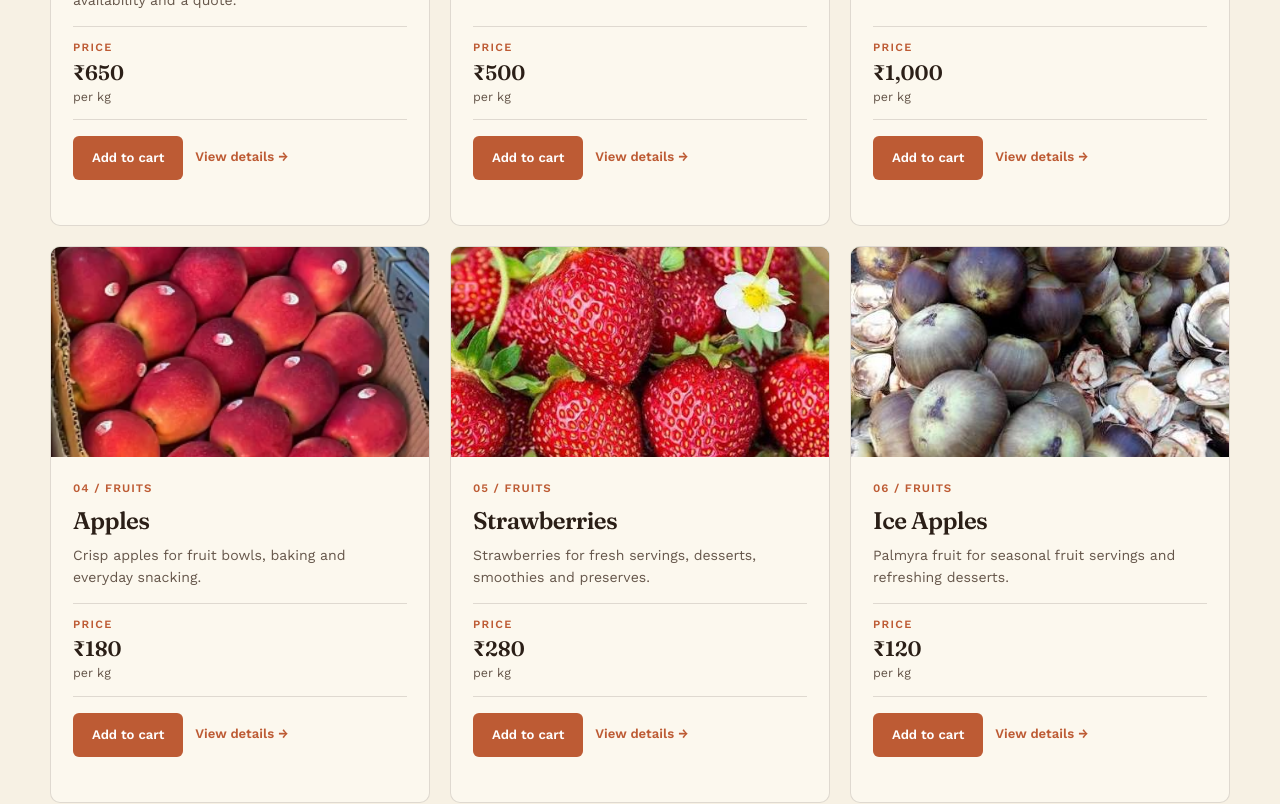
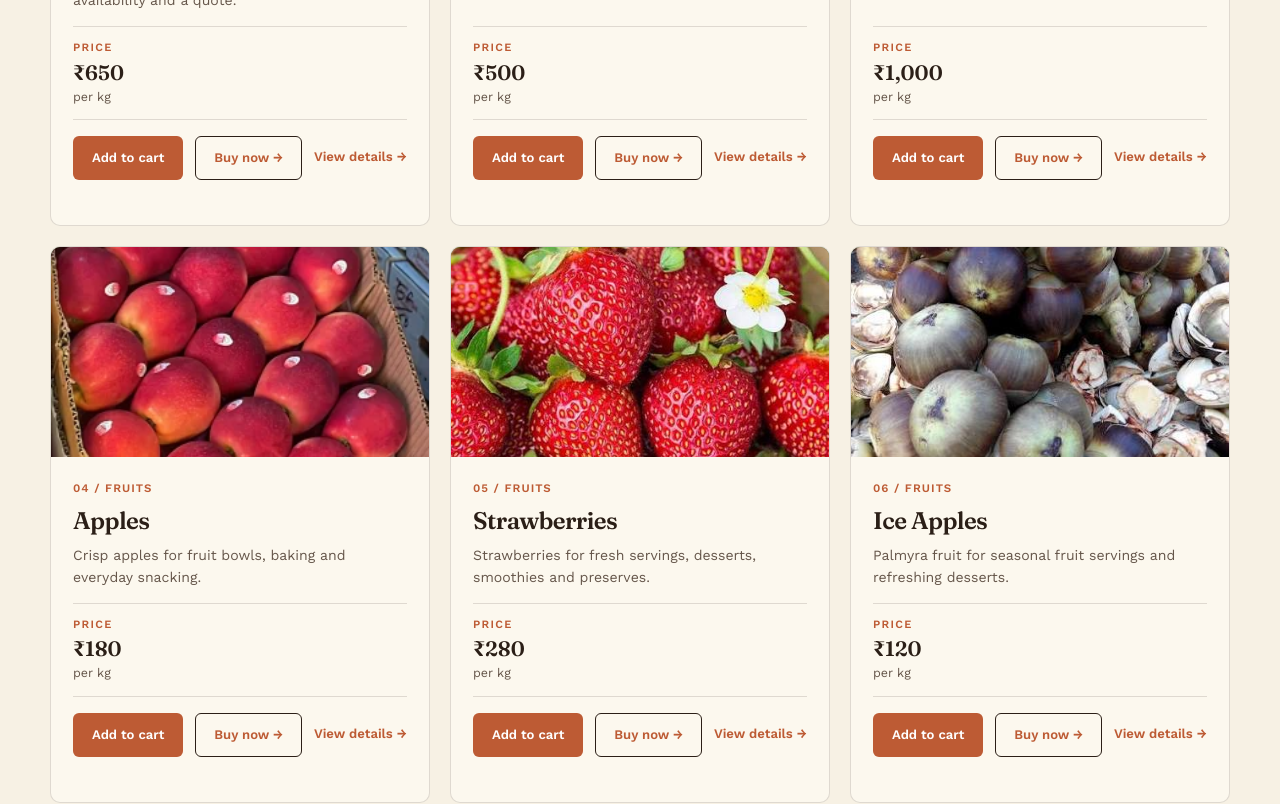
Before and after one commit to persevexllp-beep/Persevex-agro, a Next.js app: page /products in a window 1280 px wide. Shown: the part 880-1684 px from the top of the page. Built offline with nearby package versions, Linux system fonts and the light colour scheme.

Commit message:
added payments links

```diff
--- a/app/cart/cart-view.tsx
+++ b/app/cart/cart-view.tsx
@@ -12,7 +12,7 @@ export function CartView() {
   const cart = useCart();
   const pricing = calculatePricing(cart.items);
   return <section className="section inner-page"><div className="wrap">
-    <div className="section-heading"><span className="section-kicker">YOUR CART</span><h1>Your selected products.</h1><p>Choose quantities, then checkout to prepare your order enquiry. Your order total updates as you change quantities.</p></div>
+    <div className="section-heading"><span className="section-kicker">YOUR CART</span><h1>Your selected products.</h1><p>Choose quantities, then checkout to save your delivery details and access product payment links. Your order total updates as you change quantities.</p></div>
     {!cart.ready ? <p role="status">Loading your cart…</p> : !cart.items.length ? <div className="cart-empty"><h2>Your cart is empty.</h2><p>Explore our products to start your order.</p><Link className="button primary" href="/products">Browse products</Link></div> : <div className="cart-layout">
       <div className="cart-items">{cart.items.map(item => {
         const product = products.find(product => product.id === item.productId)!;
--- a/app/components/products-data.ts
+++ b/app/components/products-data.ts
@@ -8,6 +8,8 @@ export type Product = {
   name: string;
   description: string;
   price: number;
+  paymentUrl: string;
+  razorpayPageId: string;
   enquiry: string;
 };
 
@@ -20,6 +22,8 @@ export const products: Product[] = [
     imageLabel: "Large meat cuts displayed with assorted vegetables",
     category: "01 / MEAT",
     name: "Meat Cuts",
+    paymentUrl: "https://rzp.io/rzp/meat-cuts-EAT650",
+    razorpayPageId: "pl_TkW8ZKYEbXQHUx",
     description: "Enquire about meat cuts for your kitchen, catering or business needs. Share your preferred cut, quantity and delivery location for availability and a quote.",
     enquiry: "Enquire about meat cuts →",
   },
@@ -31,6 +35,8 @@ export const products: Product[] = [
     imageLabel: "Assortment of chicken portions, red meat, sausages and sliced meat",
     category: "02 / MEAT",
     name: "Chicken",
+    paymentUrl: "https://rzp.io/rzp/chicken-EAT500",
+    razorpayPageId: "pl_TkWAWdAXEttfHG",
     description: "Chicken for everyday meals, catering and business kitchens. Share your preferred cuts and quantity to check availability.",
     enquiry: "Enquire about chicken →",
   },
@@ -42,6 +48,8 @@ export const products: Product[] = [
     imageLabel: "Mutton cuts",
     category: "03 / MEAT",
     name: "Mutton",
+    paymentUrl: "https://rzp.io/rzp/mutton-EAT1000",
+    razorpayPageId: "pl_TkWCiHeCu2QPx8",
     description: "Mutton for curries, biryanis and other kitchen favourites. Share your preferred cuts and quantity to check availability.",
     enquiry: "Enquire about mutton →",
   },
@@ -53,6 +61,8 @@ export const products: Product[] = [
     imageLabel: "Red apples packed in a produce box",
     category: "04 / FRUITS",
     name: "Apples",
+    paymentUrl: "https://rzp.io/rzp/apples-EAT180",
+    razorpayPageId: "pl_TkWDVZ9RZuS5ak",
     description: "Crisp apples for fruit bowls, baking and everyday snacking.",
     enquiry: "Enquire about apples →",
   },
@@ -64,6 +74,8 @@ export const products: Product[] = [
     imageLabel: "Red strawberries among leaves and white flowers",
     category: "05 / FRUITS",
     name: "Strawberries",
+    paymentUrl: "https://rzp.io/rzp/strawberries-EAT280",
+    razorpayPageId: "pl_TkWE66UNpGiTVJ",
     description: "Strawberries for fresh servings, desserts, smoothies and preserves.",
     enquiry: "Enquire about strawberries →",
   },
@@ -75,6 +87,8 @@ export const products: Product[] = [
     imageLabel: "Whole palmyra fruits and opened shells",
     category: "06 / FRUITS",
     name: "Ice Apples",
+    paymentUrl: "https://rzp.io/rzp/ice-apples-EAT120",
+    razorpayPageId: "pl_TkWEZcb5CEY4SY",
     description: "Palmyra fruit for seasonal fruit servings and refreshing desserts.",
     enquiry: "Enquire about ice apples →",
   },
@@ -86,6 +100,8 @@ export const products: Product[] = [
     imageLabel: "Oranges growing on trees",
     category: "07 / FRUITS",
     name: "Oranges",
+    paymentUrl: "https://rzp.io/rzp/oranges-EAT100",
+    razorpayPageId: "pl_TkWFFRPjK8D5ci",
     description: "Oranges for fruit platters, juice and citrus desserts.",
     enquiry: "Enquire about oranges →",
   },
@@ -97,6 +113,8 @@ export const products: Product[] = [
     imageLabel: "Whole ripe pineapples with leafy crowns",
     category: "08 / FRUITS",
     name: "Pineapples",
+    paymentUrl: "https://rzp.io/rzp/pineapples-EAT70",
+    razorpayPageId: "pl_TkWFpITAvFIITk",
     description: "Pineapples for fruit bowls, juices, desserts and grilled dishes.",
     enquiry: "Enquire about pineapples →",
   },
@@ -108,6 +126,8 @@ export const products: Product[] = [
     imageLabel: "Purple-red passion fruits growing on a vine",
     category: "09 / FRUITS",
     name: "Passion Fruit",
+    paymentUrl: "https://rzp.io/rzp/passion-fruit-EAT250",
+    razorpayPageId: "pl_TkWGVgpw6OCmfu",
     description: "Passion fruit for tangy juices, sauces and desserts.",
     enquiry: "Enquire about passion fruit →",
   },
@@ -119,6 +139,8 @@ export const products: Product[] = [
     imageLabel: "Pomegranates growing on trees",
     category: "10 / FRUITS",
     name: "Pomegranates",
+    paymentUrl: "https://rzp.io/rzp/pomegranates-EAT160",
+    razorpayPageId: "pl_TkWH7wksrZLEXW",
     description: "Pomegranates for fruit servings, salads, garnishes and juices.",
     enquiry: "Enquire about pomegranates →",
   },
@@ -130,6 +152,8 @@ export const products: Product[] = [
     imageLabel: "Green, red and dark grapes in bunches",
     category: "11 / FRUITS",
     name: "Grapes",
+    paymentUrl: "https://rzp.io/rzp/grapes-EAT120",
+    razorpayPageId: "pl_TkWHmotQvcpwhN",
     description: "Grapes for snacking, fruit platters and fresh desserts.",
     enquiry: "Enquire about grapes →",
   },
@@ -141,6 +165,8 @@ export const products: Product[] = [
     imageLabel: "Bunches of green and yellow bananas",
     category: "12 / FRUITS",
     name: "Bananas",
+    paymentUrl: "https://rzp.io/rzp/bananas-EAT60",
+    razorpayPageId: "pl_TkWIQq5ywINfFh",
     description: "Bananas for everyday fruit servings, smoothies and baking.",
     enquiry: "Enquire about bananas →",
   },
@@ -152,6 +178,8 @@ export const products: Product[] = [
     imageLabel: "Bunches of red litchis growing on trees",
     category: "13 / FRUITS",
     name: "Litchis",
+    paymentUrl: "https://rzp.io/rzp/litchis-EAT220",
+    razorpayPageId: "pl_TkWJ4GsX2KEmAX",
     description: "Litchis for seasonal fruit platters, desserts and drinks.",
     enquiry: "Enquire about litchis →",
   },
@@ -163,6 +191,8 @@ export const products: Product[] = [
     imageLabel: "Green and ripening papayas growing on a tree",
     category: "14 / FRUITS",
     name: "Papayas",
+    paymentUrl: "https://rzp.io/rzp/papayas-EAT50",
+    razorpayPageId: "pl_TkWJeVfqEA1KV7",
     description: "Papayas for fruit bowls, smoothies and kitchen preparation.",
     enquiry: "Enquire about papayas →",
   },
@@ -174,6 +204,8 @@ export const products: Product[] = [
     imageLabel: "Market display of beans, carrots, cabbages and assorted vegetables",
     category: "15 / VEGETABLES",
     name: "Seasonal Vegetables",
+    paymentUrl: "https://rzp.io/rzp/seasonal-vegetables-EAT60",
+    razorpayPageId: "pl_TkWKAVDZq76mH4",
     description: "An assortment of vegetables for everyday cooking and larger kitchen requirements. Enquire about the current selection and quantities available.",
     enquiry: "Enquire about seasonal vegetables →",
   },
@@ -185,6 +217,8 @@ export const products: Product[] = [
     imageLabel: "Baskets of green vegetables, cabbages, aubergines and broccoli",
     category: "16 / GREEN VEGETABLES",
     name: "Green Vegetable Selection",
+    paymentUrl: "https://rzp.io/rzp/green-vegetables-EAT80",
+    razorpayPageId: "pl_TkWKnG6zufd0NM",
     description: "Explore a selection of green vegetables for your household or business. Share your preferred varieties and order size to check availability.",
     enquiry: "Enquire about green vegetables →",
   },
@@ -196,6 +230,8 @@ export const products: Product[] = [
     imageLabel: "Colourful assortment of leafy greens, peppers, corn, mushrooms and root vegetables",
     category: "17 / MIXED PRODUCE",
     name: "Mixed Vegetable Assortment",
+    paymentUrl: "https://rzp.io/rzp/mixed-vegetables-EAT90",
+    razorpayPageId: "pl_TkWLQJ5BJH0wLQ",
     description: "A varied vegetable selection to suit different recipes and menus. Send your produce list and quantities to discuss a custom assortment.",
     enquiry: "Enquire about mixed vegetables →",
   },
@@ -207,6 +243,8 @@ export const products: Product[] = [
     imageLabel: "Assortment of whole potatoes",
     category: "18 / VEGETABLES",
     name: "Potatoes",
+    paymentUrl: "https://rzp.io/rzp/potatoes-EAT40",
+    razorpayPageId: "pl_TkWM2fFSixkcHw",
     description: "A kitchen staple for curries, roasting, mashing and frying.",
     enquiry: "Enquire about potatoes →",
   },
@@ -218,6 +256,8 @@ export const products: Product[] = [
     imageLabel: "Fresh red chillies with green stems",
     category: "19 / VEGETABLES",
     name: "Red Chillies",
+    paymentUrl: "https://rzp.io/rzp/red-chillies-EAT100",
+    razorpayPageId: "pl_TkWMeOLBKF6XDs",
     description: "Red chillies for adding heat and colour to sauces, curries and marinades.",
     enquiry: "Enquire about red chillies →",
   },
@@ -229,6 +269,8 @@ export const products: Product[] = [
     imageLabel: "Freshly harvested sweet potatoes in a crate",
     category: "20 / VEGETABLES",
     name: "Sweet Potatoes",
+    paymentUrl: "https://rzp.io/rzp/sweet-potatoes-EAT60",
+    razorpayPageId: "pl_TkWNDcvp7PFZ4g",
     description: "Sweet potatoes for roasting, steaming and sweet or savoury dishes.",
     enquiry: "Enquire about sweet potatoes →",
   },
@@ -240,6 +282,8 @@ export const products: Product[] = [
     imageLabel: "Glossy red peppers packed in a crate",
     category: "21 / VEGETABLES",
     name: "Red Peppers",
+    paymentUrl: "https://rzp.io/rzp/red-peppers-EAT140",
+    razorpayPageId: "pl_TkWNnG2gh9FrKt",
     description: "Red peppers for sauces, roasting and savoury kitchen recipes.",
     enquiry: "Enquire about red peppers →",
   },
@@ -251,6 +295,8 @@ export const products: Product[] = [
     imageLabel: "Cured cocopeat",
     category: "22 / GROWING MEDIUM",
     name: "Cocopeat",
+    paymentUrl: "https://rzp.io/rzp/cocopeat-EAT300",
+    razorpayPageId: "pl_TkWOODYlnbAfWM",
     description: "A light coconut pith medium valued for moisture retention and root aeration. Suitable for nurseries, gardening and growing systems when prepared to the required specification.",
     enquiry: "Enquire about cocopeat →",
   },
@@ -262,6 +308,8 @@ export const products: Product[] = [
     imageLabel: "Coir fiber bales",
     category: "23 / NATURAL FIBER",
     name: "Coir Fiber",
+    paymentUrl: "https://rzp.io/rzp/coir-fiber-EAT25",
+    razorpayPageId: "pl_TkWP0kkGcd3Whh",
     description: "Strong natural fiber separated from coconut husks for industrial applications such as ropes, mats, padding and geotextiles.",
     enquiry: "Enquire about coir fiber →",
   },
--- a/app/products/[id]/page.tsx
+++ b/app/products/[id]/page.tsx
@@ -34,7 +34,7 @@ export default async function ProductPage({ params }: Props) {
       <div className="product-detail-copy"><span className="section-kicker">{product.category}</span><h1>{product.name}</h1><p className="lead">{product.description}</p>
         <div className="product-price"><span>PRICE</span><strong>{formatPrice(product.price)}</strong><small>per {product.unit}</small></div>
         <p className="product-unit">Order unit: <strong>{product.unit}</strong>. Each click adds one {product.unit} to your cart.</p>
-        <div className="product-detail-actions"><AddToCart productId={product.id} /><Link className="button outline" href="/cart">View cart →</Link></div>
+        <div className="product-detail-actions"><AddToCart productId={product.id} /><a className="button outline" href={product.paymentUrl} target="_blank" rel="noopener noreferrer" aria-label={`Buy ${product.name} on Razorpay (opens in a new tab)`}>Buy now →</a><Link className="button outline" href="/cart">View cart →</Link></div>
         <Link className="text-link" href="/contact">{product.enquiry}</Link>
         <p className="product-detail-note">Prices include taxes and free delivery. Use checkout notes to share your selection and delivery requirements.</p>
       </div>
--- a/app/products/page.tsx
+++ b/app/products/page.tsx
@@ -15,7 +15,7 @@ export default function Products() {
       <Link className="product-image-link" href={`/products/${product.id}`} aria-label={`View ${product.name} details`}>{product.image ? <div className="image-panel"><Image src={product.image} alt={product.imageLabel} fill sizes="(max-width: 600px) calc(100vw - 36px), (max-width: 720px) calc((100vw - 56px) / 2), (max-width: 1000px) calc((100vw - 76px) / 2), (max-width: 1236px) calc((100vw - 96px) / 3), 380px" style={{ objectFit: "cover" }} /></div> : <ImagePanel kind={product.kind!} label={product.imageLabel} />}</Link>
       <div className="product-copy"><span>{product.category}</span><h3><Link href={`/products/${product.id}`}>{product.name}</Link></h3><p>{product.description}</p>
         <div className="product-price"><span>PRICE</span><strong>{formatPrice(product.price)}</strong><small>per {product.unit}</small></div>
-        <div className="product-actions"><AddToCart productId={product.id} /><Link href={`/products/${product.id}`}>View details →</Link></div>
+        <div className="product-actions"><AddToCart productId={product.id} /><a className="button outline" href={product.paymentUrl} target="_blank" rel="noopener noreferrer" aria-label={`Buy ${product.name} on Razorpay (opens in a new tab)`}>Buy now →</a><Link href={`/products/${product.id}`}>View details →</Link></div>
       </div>
     </article>)}</div>
     <p className="market-price-note">Prices include taxes. Delivery is free. Select your quantities to see the full order total at checkout.</p>
```
Also changed, not shown: app/checkout/checkout-view.tsx (+21 -7 lines), app/globals.css.
